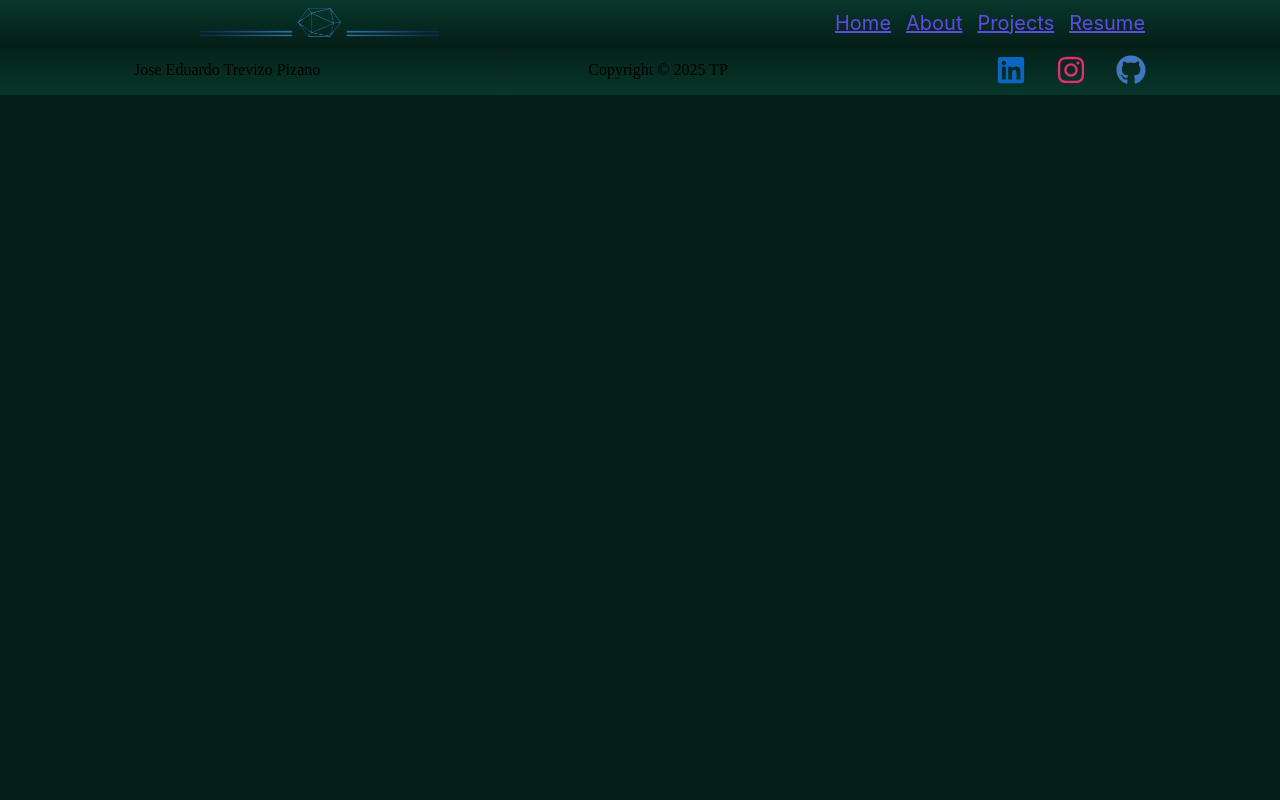
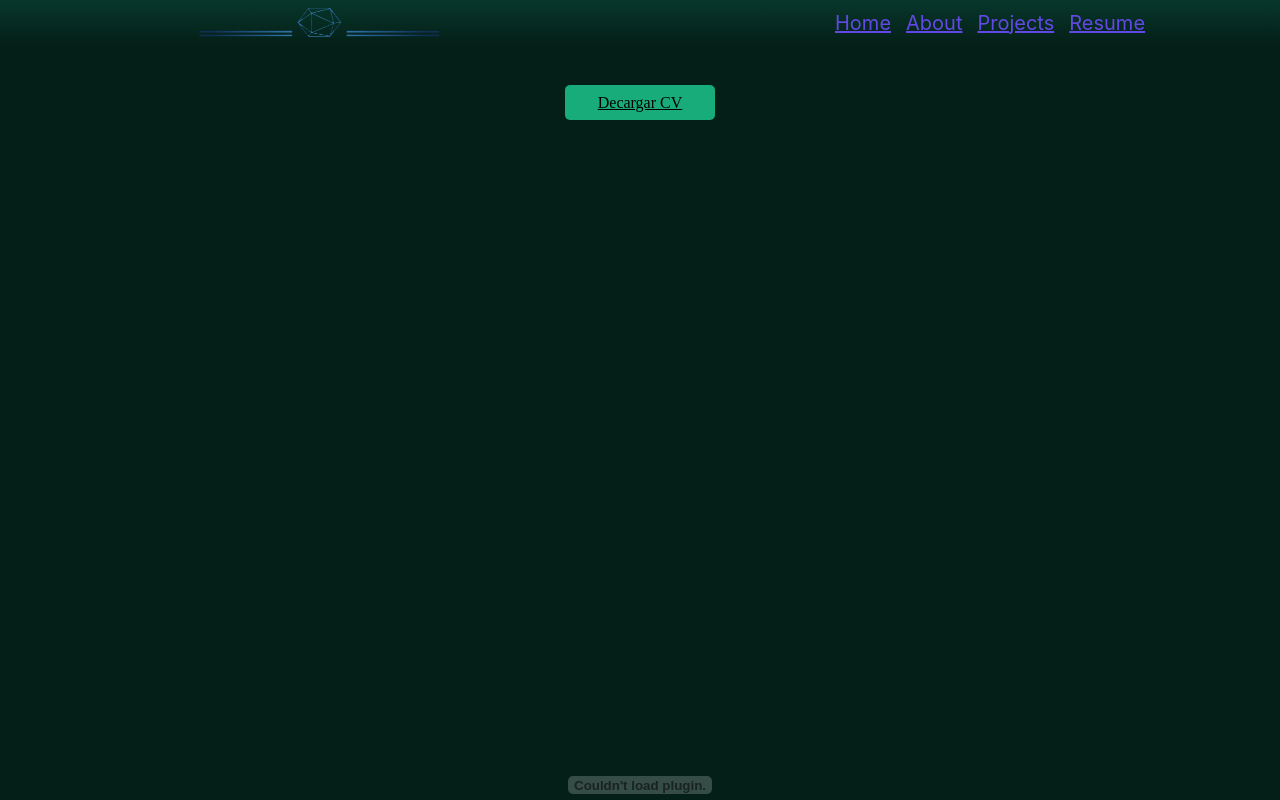
Before and after one commit to JoseEduardoTrevizo/Portafolio, a React (Vite) app: page /Portafolio/resume in a window 1280 px wide. Shown: the top 800 px of the page. Built offline with nearby package versions, Linux system fonts and the light colour scheme.

Commit message:
add preview resume

```diff
--- /dev/null
+++ b/src/blocks/Resume.css
@@ -0,0 +1,28 @@
+.container_resume {
+  display: flex;
+  margin: 0;
+  width: 100vw;
+  height: 200vh;
+  flex-direction: column;
+}
+.button_cv {
+  display: flex;
+  width: 150px;
+  height: 35px;
+  margin: 40px auto 0px;
+  border-radius: 5px;
+  align-items: center;
+  justify-content: center;
+  background-color: rgb(24, 172, 122);
+  color: black;
+}
+.resume {
+  flex-direction: column;
+  padding-top: 25px;
+  margin: 0 auto 0;
+}
+.preview {
+  width: 800px;
+  height: 160vh;
+  margin: 0;
+}
--- a/src/components/App.jsx
+++ b/src/components/App.jsx
@@ -1,21 +1,21 @@
-import { useState } from "react";
 import { Route, Routes } from "react-router-dom";
 import Header from "./Header/Header";
 import Home from "./Home/Home";
 import Footer from "./Footer/Footer";
 import About from "./About/About";
 import Projects from "./Projects/Projects";
+import Resume from "./Resume/Resume";
 
 function App() {
   return (
     <>
       <Header />
       <Routes>
-        <Route path="/" element={<Home />} />
-        <Route path="Portafolio" element={<Home />} />
-        <Route path="/home" element={<Home />} />
-        <Route path="/projects" element={<Projects />} />
-        <Route path="/about" element={<About />} />
+        <Route path="/Portafolio" element={<Home />} />
+        <Route path="/Portafolio/home" element={<Home />} />
+        <Route path="/Portafolio/projects" element={<Projects />} />
+        <Route path="/Portafolio/about" element={<About />} />
+        <Route path="/Portafolio/resume" element={<Resume />} />
       </Routes>
       <Footer />
     </>
--- a/src/components/Header/Header.jsx
+++ b/src/components/Header/Header.jsx
@@ -10,16 +10,16 @@ export default function Header() {
         <img src={Logo} className="header_logo" />
         <div className="container__nav">
           <div className="nav_list">
-            <NavLink to="/home" className="Home">
+            <NavLink to="/Portafolio/home" className="Home">
               Home
             </NavLink>
-            <NavLink to="/about" className="About">
+            <NavLink to="/Portafolio/about" className="About">
               About
             </NavLink>
-            <NavLink to="/projects" className="Projects">
+            <NavLink to="/Portafolio/projects" className="Projects">
               Projects
             </NavLink>
-            <NavLink to="/resume" className="Resume">
+            <NavLink to="/Portafolio/resume" className="Resume">
               Resume
             </NavLink>
           </div>
--- a/src/components/Resume/Resume.jsx
+++ b/src/components/Resume/Resume.jsx
@@ -0,0 +1,27 @@
+import resume from "../../assets/Web_developer_Jr._Eduardo_Trevizo.pdf";
+
+import "react-pdf/dist/esm/Page/AnnotationLayer.css";
+
+export default function Resume() {
+  return (
+    <div className="container_resume">
+      <a
+        className="button_cv"
+        href={resume}
+        download="Web_developer_Jr._Eduardo_Trevizo"
+      >
+        Decargar CV
+      </a>
+      <div className="resume">
+        <embed src={resume} type="application/pdf" className="preview"></embed>
+      </div>
+      <a
+        className="button_cv"
+        href={resume}
+        download="Web_developer_Jr._Eduardo_Trevizo"
+      >
+        Decargar CV
+      </a>
+    </div>
+  );
+}
--- a/src/index.css
+++ b/src/index.css
@@ -5,3 +5,4 @@
 @import url("./blocks/About.css");
 @import url("./blocks/Skill.css");
 @import url("./blocks/Projects.css");
+@import url("./blocks/Resume.css");
--- a/vite.config.js
+++ b/vite.config.js
@@ -8,4 +8,12 @@ export default defineConfig({
     port: 3000, // Cambia el número de puerto a 3000.
   },
   base: "https://JoseEduardoTrevizo.github.io/Portafolio",
+  optimizeDeps: {
+    include: ["pdfjs-dist"],
+  },
+  build: {
+    commonjsOptions: {
+      include: [/pdfjs-dist/, /node_modules/],
+    },
+  },
 });
```
Also changed, not shown: package.json (+5 -2 lines), 2 other files (tests, documents, lock files or other folders).
